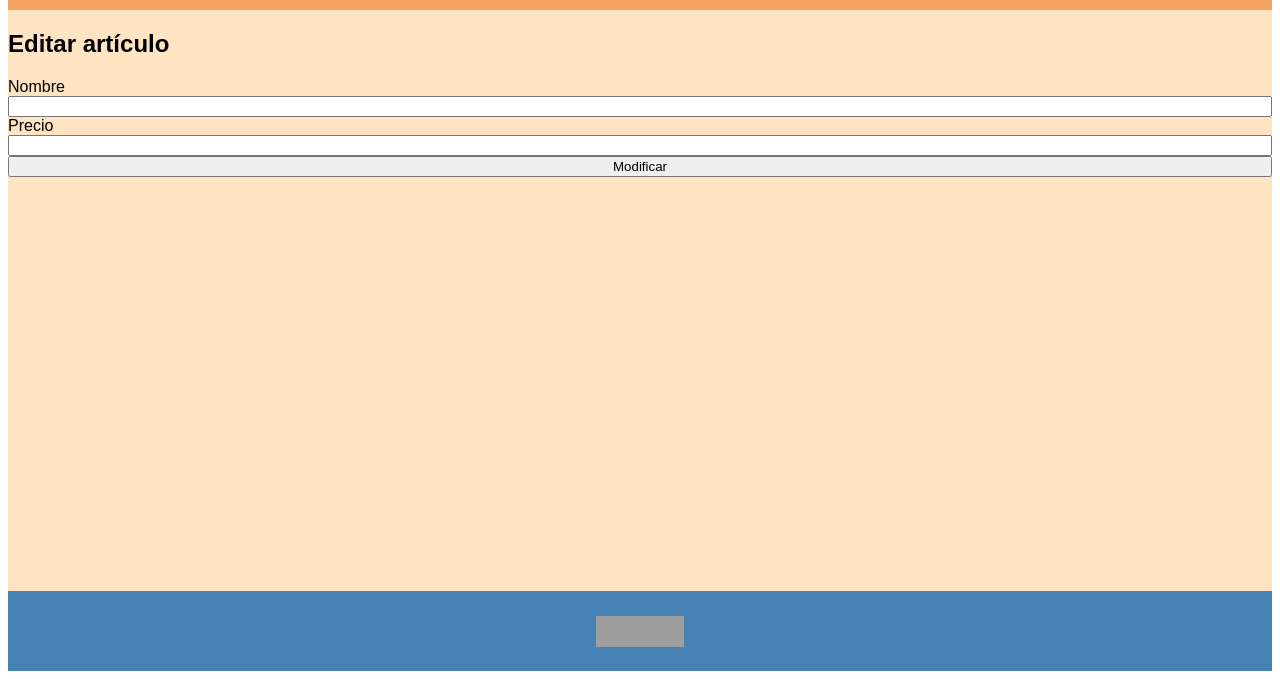
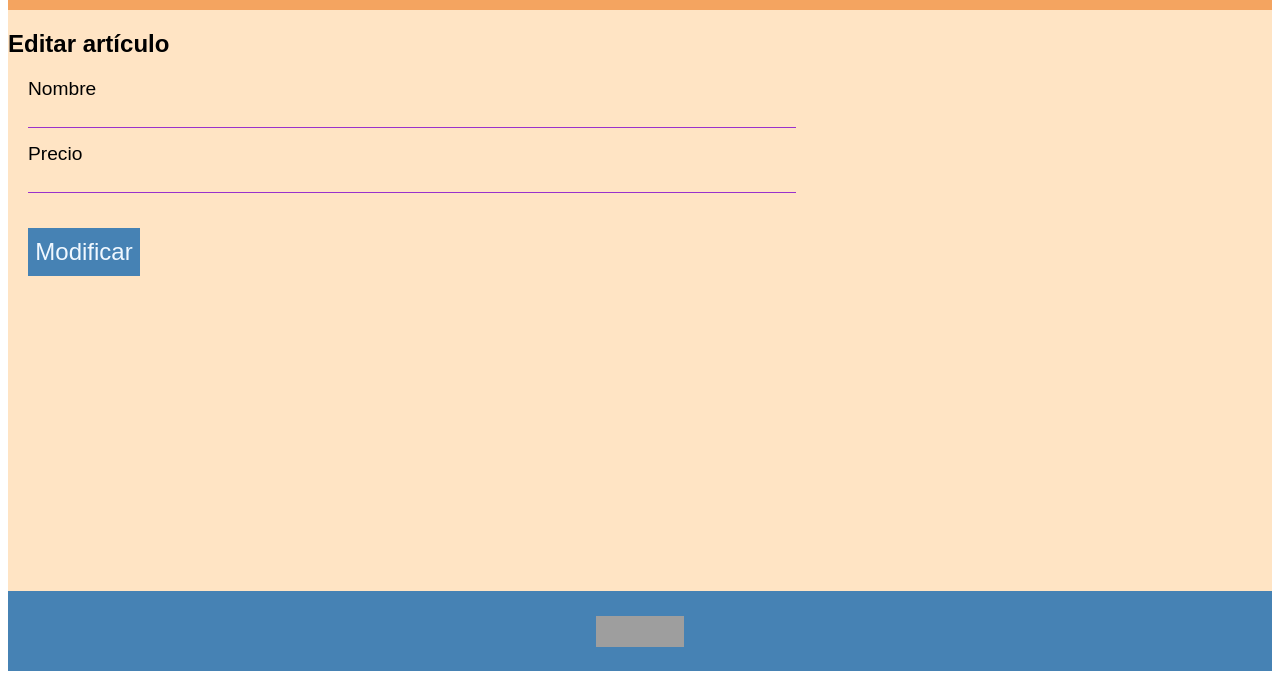
Before and after one commit to SemperFenix/SemperFenix-202301-W1CH3-ivan-duran, a website: page addelement.html in a window 1280 px wide. Shown: the part 137-816 px from the top of the page. Drawn offline with Linux system fonts and the light colour scheme; grey boxes are pictures that could not be loaded.

Commit message:
Finish css

```diff
--- a/addelement.html
+++ b/addelement.html
@@ -32,8 +32,8 @@
     <h2>Editar artículo</h2>
 
     <form action="">
-      Nombre<input type="text" name="" id="">
-      Precio<input type="text" name="" id="">
+      <span>Nombre</span><input type="text" name="" id="">
+      <span>Precio</span><input type="text" name="" id="">
       <input type="button" value="Modificar">
     </form>
 
--- a/css/style.css
+++ b/css/style.css
@@ -140,4 +140,29 @@ aside {
 form {
   display: flex;
   flex-direction: column;
+  margin: 0 20px;
 }
+
+[type="text"] {
+  background-color: transparent;
+  border: none;
+  border-bottom: 1px solid darkorchid;
+  width: 60vw;
+  margin-top: 10px;
+  margin-bottom: 15px;
+}
+
+[type="button"] {
+  font-size: 1.5rem;
+  background-color: steelblue;
+  border: none;
+  color: aliceblue;
+  margin: 20px 0;
+  padding: 0 5px;
+  width: 7rem;
+  height: 3rem;
+}
+
+form > span {
+  font-size: 1.2rem;
+}
```
